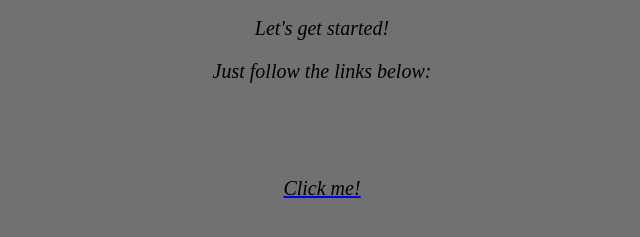
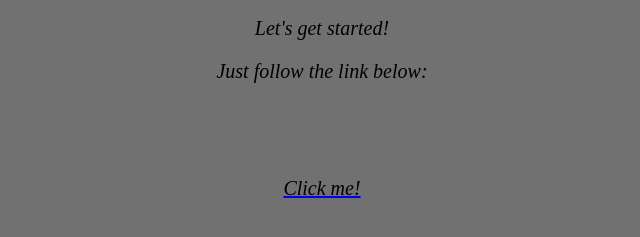
Before and after one commit to ramnoo07/Ramno07, a plain HTML site: page html2/index.html in a window 1280 px wide. Shown: the part 151-388 px from the top of the page, 318-958 px from the left. Drawn offline with Linux system fonts and the light colour scheme.

Commit message:
Add files via upload

```diff
--- a/html2/index.html
+++ b/html2/index.html
@@ -1,5 +1,5 @@
 <!DOCTYPE html>
-<html>
+<html lang="en">
     <head>
         <title>Ramno07</title>
         <meta charset="UTF-8">
@@ -35,7 +35,7 @@
         <h1>hey there </h1>
         <p>would you like to play a game?</p>
         <p>Let's get started!</p>
-        <p>Just follow the links below:</p>
+        <p>Just follow the link below:</p>
         <br><br><br>
         <a href="click me/click me.html"><p>Click me!</p></a>
 
```
